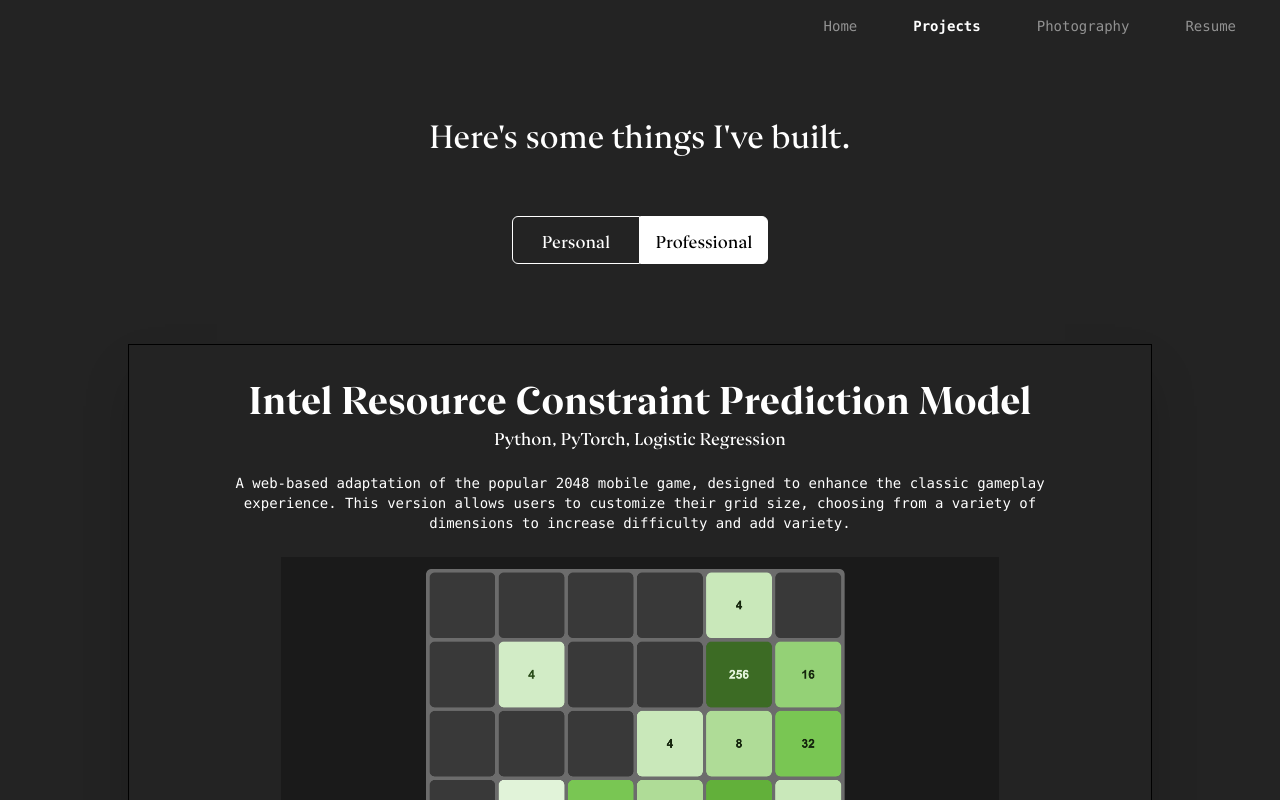
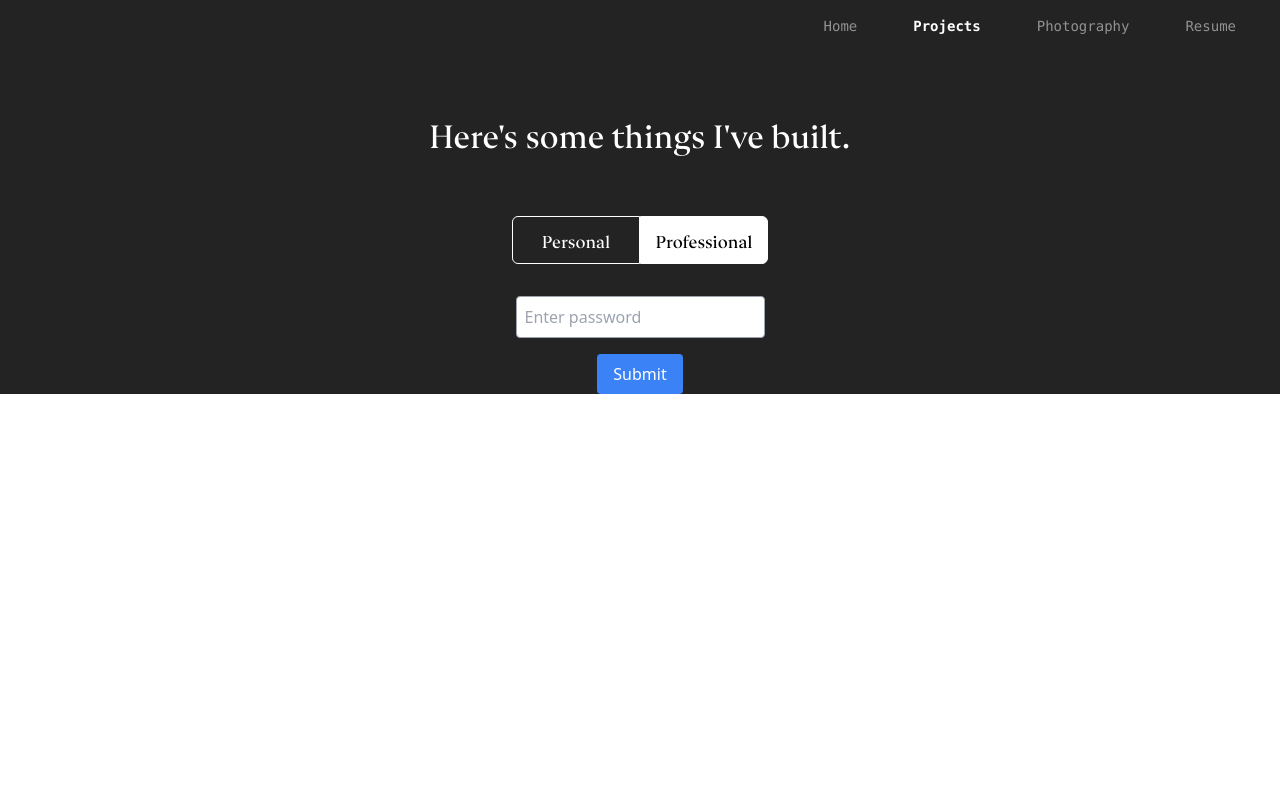
Before and after one commit to ssheth75/portfolio, a React (Create React App) app in the folder portfolio/: page /projects in a window 1280 px wide. Both pictures are taken after a click on the button "Professional". Shown: the top 800 px of the page. Built offline with nearby package versions, Linux system fonts and the light colour scheme.

Commit message:
add professional project auth

```diff
--- a/portfolio/package.json
+++ b/portfolio/package.json
@@ -13,6 +13,7 @@
     "@testing-library/jest-dom": "^5.17.0",
     "@testing-library/react": "^13.4.0",
     "@testing-library/user-event": "^13.5.0",
+    "axios": "^1.7.8",
     "fontawesome": "^5.6.3",
     "framer-motion": "^11.11.17",
     "gsap": "^3.12.5",
--- a/portfolio/src/ProjectsPage.js
+++ b/portfolio/src/ProjectsPage.js
@@ -2,6 +2,7 @@
 import ProjectsPageCard from "./components/ProjectPageCard";
 import React, { useState } from "react";
 import { FaSpotify } from "react-icons/fa";
+import ProtectedComponent from "./components/ProtectedComponent";
 
 function ProjectsPage() {
   const navigate = useNavigate();
@@ -118,16 +119,7 @@
       {/* Professional Section */}
       {activeSection === "professional" && (
         <div>
-          <ProjectsPageCard
-            title="Intel Resource Constraint Prediction Model"
-            text="A web-based adaptation of the popular 2048 mobile game, designed to
-            enhance the classic gameplay experience. This version allows users to
-            customize their grid size, choosing from a variety of dimensions to increase
-            difficulty and add variety. "
-            images={["/2048.png"]}
-            technologies="Python, PyTorch, Logistic Regression"
-            width="3/4"
-          />
+          <ProtectedComponent />
         </div>
       )}
     </div>
--- /dev/null
+++ b/portfolio/src/components/ProtectedComponent.js
@@ -0,0 +1,76 @@
+import React, { useState } from "react";
+import axios from "axios";
+import { motion } from "framer-motion";
+
+function ProtectedComponent() {
+  const [password, setPassword] = useState("");
+  const [errorMessage, setErrorMessage] = useState("");
+  const [projectData, setProjectData] = useState(null);
+
+  const handlePasswordSubmit = async () => {
+    try {
+      const response = await axios.post(
+        "https://portfolio-backend-71iqtklg7-shirvil-sheths-projects.vercel.app/api/verify-password", // Replace with your Vercel API URL
+        { password }
+      );
+      setProjectData(response.data.content);
+      setErrorMessage(""); // Clear any previous error messages
+    } catch (error) {
+      setErrorMessage("Incorrect password. Please try again.");
+      setProjectData(null); // Clear any previous project data
+    }
+  };
+
+
+
+  if (projectData) {
+    return (
+    <motion.div
+      className="flex flex-col items-center border w-full max-w-5xl border-black bg-primaryColor shadow-2xl p-8 mt-20"
+      initial={{ opacity: 0, y: 50 }}
+      whileInView={{ opacity: 1, y: 0 }}
+      transition={{ duration: 0.6, ease: "easeOut" }}
+      viewport={{ once: true }}
+    >
+      <div className="flex flex-col">
+        <h1 className="font-ariataBold text-4xl w-full text-center">{projectData.title}</h1>
+        <h1 className="font-ariata text-l w-full text-center mt-2">
+          {projectData.technologies}
+        </h1>
+      </div>
+
+      <div className="flex flex-col items-center w-full">
+        {/* Text Section */}
+        <div className="w-full py-6">
+          <h2 className="text-sm font-consolas text-center font-thin px-16">
+            {projectData.text}
+          </h2>
+        </div>
+
+
+      </div>
+    </motion.div>
+    );
+  }
+
+  return (
+    <div className="flex flex-col items-center mt-8">
+      <input
+        type="password"
+        placeholder="Enter password"
+        value={password}
+        onChange={(e) => setPassword(e.target.value)}
+        className="p-2 border border-gray-400 rounded"
+      />
+      <button
+        onClick={handlePasswordSubmit}
+        className="mt-4 px-4 py-2 bg-blue-500 text-white rounded"
+      >
+        Submit
+      </button>
+      {errorMessage && <p className="text-red-500 mt-2">{errorMessage}</p>}
+    </div>
+  );
+}
+
+export default ProtectedComponent;
--- a/portfolio/src/components/ProtectedPage.js
+++ /dev/null
@@ -1,42 +0,0 @@
-import React, { useState } from "react";
-import axios from "axios";
-
-function ProtectedComponent() {
-  const [password, setPassword] = useState("");
-  const [content, setContent] = useState("");
-  const [error, setError] = useState("");
-
-  const handleSubmit = async () => {
-    try {
-      const response = await axios.post("https://your-vercel-url/api/secret", {
-        password,
-      });
-      setContent(response.data.content);
-      setError("");
-    } catch (err) {
-      setError("Incorrect password or unauthorized access.");
-      setContent("");
-    }
-  };
-
-  return (
-    <div>
-      {content ? (
-        <div>{content}</div>
-      ) : (
-        <div>
-          <input
-            type="password"
-            placeholder="Enter password"
-            value={password}
-            onChange={(e) => setPassword(e.target.value)}
-          />
-          <button onClick={handleSubmit}>Submit</button>
-          {error && <p style={{ color: "red" }}>{error}</p>}
-        </div>
-      )}
-    </div>
-  );
-}
-
-export default ProtectedComponent;
```
Also changed, not shown: portfolio/public/manifest.json, 2 other files (tests, documents, lock files or other folders).
